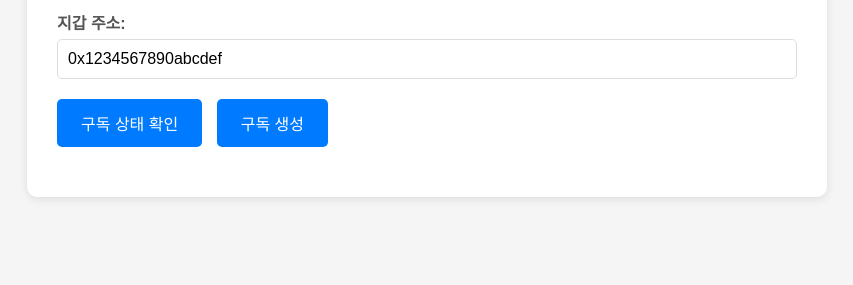
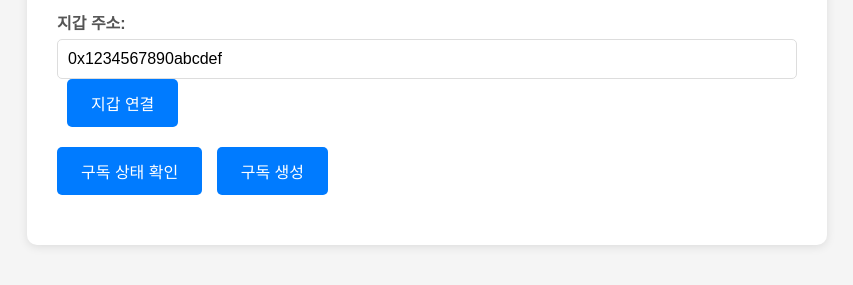
Before and after one commit to ksekse0011/atlas-server, a website: page test.html in a window 1280 px wide. Shown: the part 137-422 px from the top of the page, without its empty margins (213-1066 px from the left). Drawn offline with Linux system fonts and the light colour scheme.

Commit message:
Add wallet connection functionality with MetaMask integration

```diff
--- a/test.html
+++ b/test.html
@@ -80,7 +80,8 @@
 
         <div class="form-group">
             <label for="walletAddress">지갑 주소:</label>
-            <input type="text" id="walletAddress" placeholder="0x..." value="0x1234567890abcdef">
+            <input type="text" id="walletAddress" placeholder="0x..." value="0x1234567890abcdef" readonly>
+            <button onclick="connectWallet()" style="margin-left: 10px;">지갑 연결</button>
         </div>
 
         <div class="form-group">
@@ -95,6 +96,22 @@
     </div>
 
     <script>
+        async function connectWallet() {
+            if (typeof window.ethereum !== 'undefined') {
+                try {
+                    const accounts = await window.ethereum.request({ method: 'eth_requestAccounts' });
+                    if (accounts.length > 0) {
+                        document.getElementById('walletAddress').value = accounts[0];
+                        showResult('success', '지갑이 연결되었습니다: ' + accounts[0]);
+                    }
+                } catch (error) {
+                    showResult('error', '지갑 연결 실패: ' + error.message);
+                }
+            } else {
+                showResult('error', 'MetaMask가 설치되지 않았습니다. MetaMask를 설치해주세요.');
+            }
+        }
+
         async function checkSubscription() {
             const walletAddress = document.getElementById('walletAddress').value;
             const resultDiv = document.getElementById('result');
```
